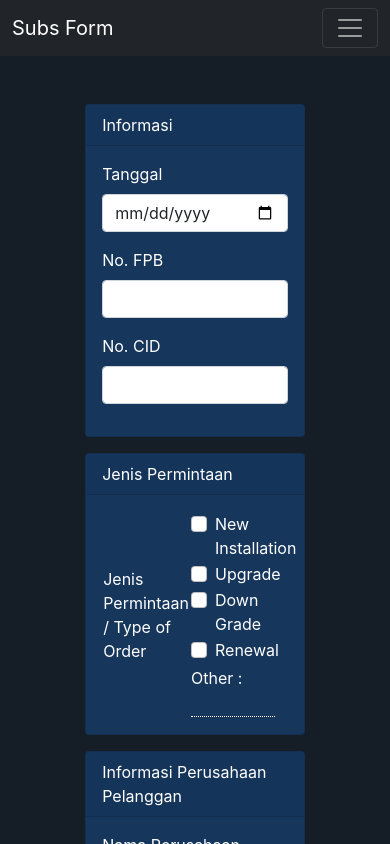
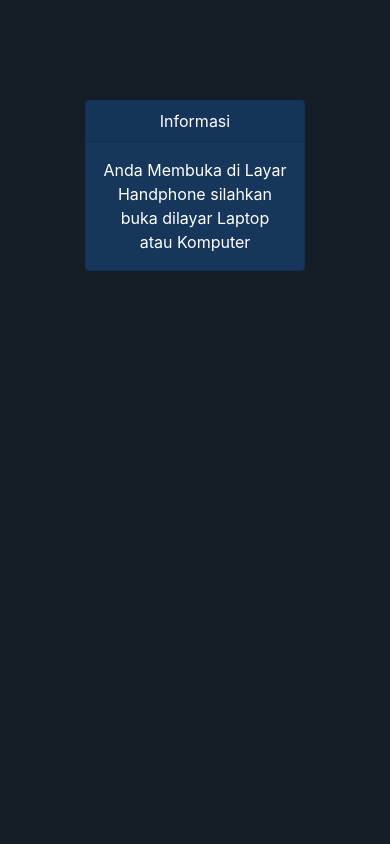
Before and after one commit to fillahfirdausyah/subscription-form, a React (Create React App) app: page / in a window 390 px wide. Shown: the top 844 px of the page. Built offline with nearby package versions, Linux system fonts and the light colour scheme.

Commit message:
add screen validation

```diff
--- a/src/App.js
+++ b/src/App.js
@@ -1,13 +1,26 @@
-import React from "react";
+import { React, useState, useEffect } from "react";
 import PreviewPage from "./pages/PreviewPage";
 import MainPage from "./pages/MainPage";
+import PhonePage from "./pages/PhonePage";
 import { Switch, Route } from "react-router-dom";
 
-const ref = React.createRef();
+function App() {
+  const [layar, setLayar] = useState(window.innerWidth);
 
-function App() {
+  const updateLayar = () => {
+    setLayar(window.innerWidth);
+  };
+
+  useEffect(() => {
+    window.addEventListener("resize", updateLayar);
+    return () => {
+      window.addEventListener("resize", updateLayar);
+    };
+  }, []);
+
   return (
     <div>
+      {layar > 768 ? (
         <Switch>
           <Route path="/preview">
             <PreviewPage />
@@ -16,6 +29,9 @@ function App() {
             <MainPage />
           </Route>
         </Switch>
+      ) : (
+        <PhonePage />
+      )}
     </div>
   );
 }
--- /dev/null
+++ b/src/pages/PhonePage/index.js
@@ -0,0 +1,19 @@
+import React from "react";
+import './style.css'
+
+function PhonePage() {
+  return (
+    <div className="container">
+      <div class="card text-white bg-dark-custom mb-3 card-custom phone-card text-center">
+        <div class="card-header">Informasi</div>
+        <div class="card-body">
+            <p className="card-text">
+                Anda Membuka di Layar Handphone silahkan buka dilayar Laptop atau Komputer
+            </p>
+        </div>
+      </div>
+    </div>
+  );
+}
+
+export default PhonePage;
--- /dev/null
+++ b/src/pages/PhonePage/style.css
@@ -0,0 +1,3 @@
+.phone-card {
+    margin-top: 100px ;
+}
```
Lines whose indentation alone changed are shown as unchanged.
